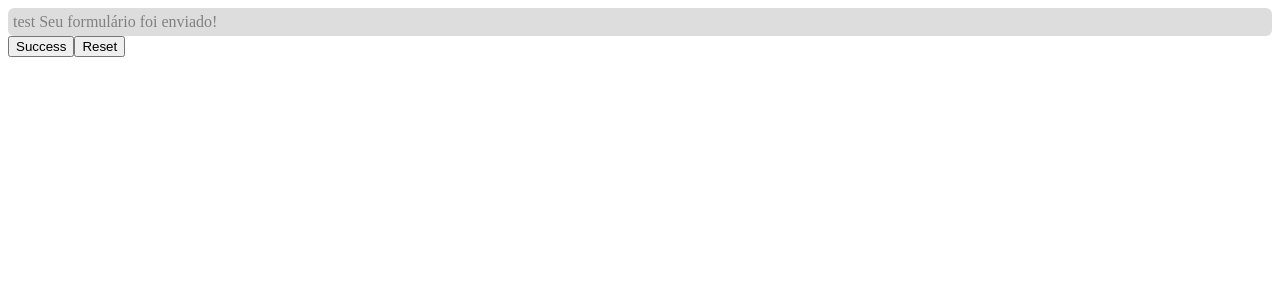
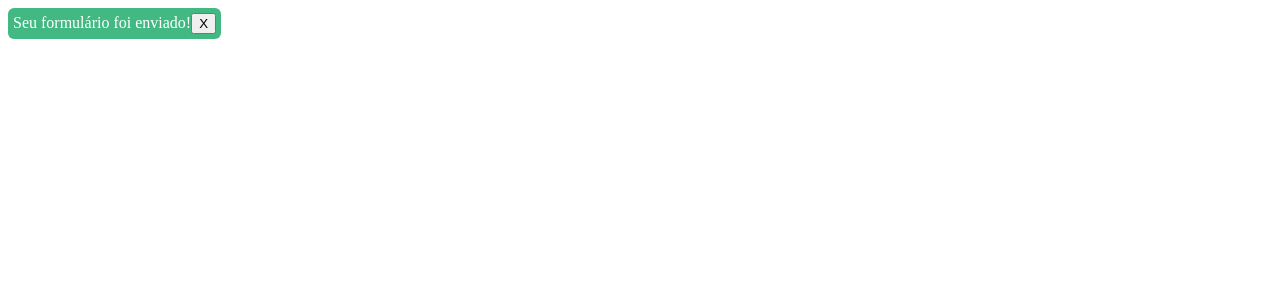
Before and after one commit to augustoprogramador/app-vuejs, a Vue app: page / in a window 1280 px wide. Shown: the top 300 px of the page. Built offline with nearby package versions, Linux system fonts and the light colour scheme.

Commit message:
Comunicando dados do FIlho para o Pai usando Eventos

```diff
--- a/src/App.vue
+++ b/src/App.vue
@@ -1,9 +1,13 @@
 <template>
   <div>
-    <BaseAlert :variant="changeVariant" :text="text"/>
+    <BaseAlert
+      :variant="changeVariant"
+      @close="closeAlert"
+      v-if="showAlert"
+    >
+      {{ text }}
+    </BaseAlert>
   </div>
-  <button @click="changeVariant = 'success'">Success</button>
-  <button @click="changeVariant = ''">Reset</button>
 
 </template>
 
@@ -19,9 +23,13 @@ export default {
     return {
       name: 'Augusto',
       showHeader: true,
-      changeVariant: '',
+      changeVariant: 'success',
       text: 'Seu formulário foi enviado!',
+      showAlert: true,
     }
+  },
+  methods: {
+    closeAlert() {this.showAlert = false;}
   },
 
   // HOOKS
@@ -37,8 +45,6 @@ export default {
   },
   computed: {
   },
-  methods: {
-  }
 }
 </script>
 
--- a/src/components/BaseAlert.vue
+++ b/src/components/BaseAlert.vue
@@ -1,7 +1,9 @@
 <template>
-    <div :class="baseClass">
-        {{ this.test }} {{ this.text }}
-        <slot name="content"/>
+    <div class="container">
+        <div :class="baseClass">
+            <slot />
+            <button @click="close">X</button>
+        </div>
     </div>
 </template>
 
@@ -13,14 +15,6 @@
                 type: String,
                 default: '',
             },
-            text: {
-                type: String,
-                default: '',
-            },
-            test: {
-                type: String,
-                default: 'test',
-            }
         },
         computed: {
             baseClass() {
@@ -28,6 +22,11 @@
                     'alert',
                     this.variant ? `${this.variant}` : ''
                 ];
+            }
+        },
+        methods: {
+            close() {
+                this.$emit('close');
             }
         },
         beforeCreate() {console.log(this.variant)},
@@ -40,11 +39,16 @@
 </script>
 
 <style scoped>
+    .container {
+        display: flex;
+        justify-items: center;
+    }
     .alert {
         padding: 5px;
         border-radius: 6px;
         color: gray;
         background-color: #ddd;
+        max-width: 500px;
     }
     .success {
         background-color: #42b983;
```
